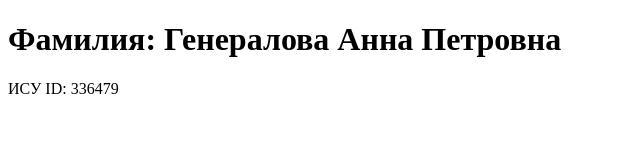
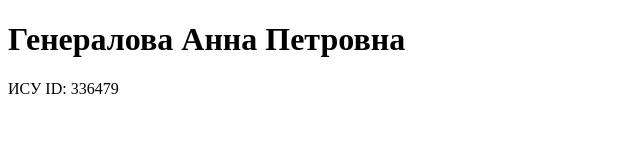
Before and after one commit to 1basya1/336479, a plain HTML site: page index.html in a window 1280 px wide. Shown: the whole page, without its empty margins (0-640 px from the left). Drawn offline with Linux system fonts and the light colour scheme.

Commit message:
Update index.html

```diff
--- a/index.html
+++ b/index.html
@@ -6,7 +6,7 @@
     <title>Фамилия и ИСУ ID</title>
 </head>
 <body>
-    <h1>Фамилия: Генералова Анна Петровна</h1>
+    <h1>Генералова Анна Петровна</h1>
     <p>ИСУ ID: 336479</p>
 </body>
 </html>
```
